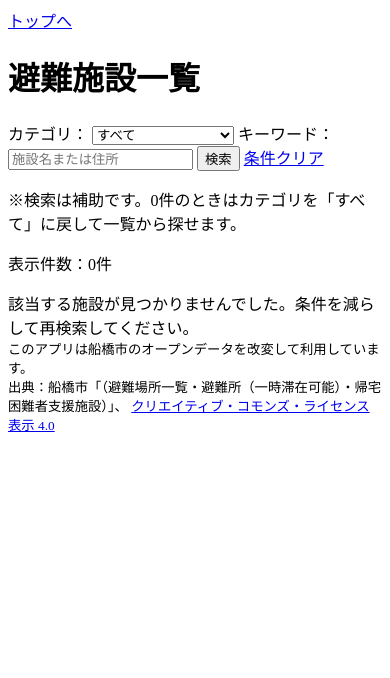
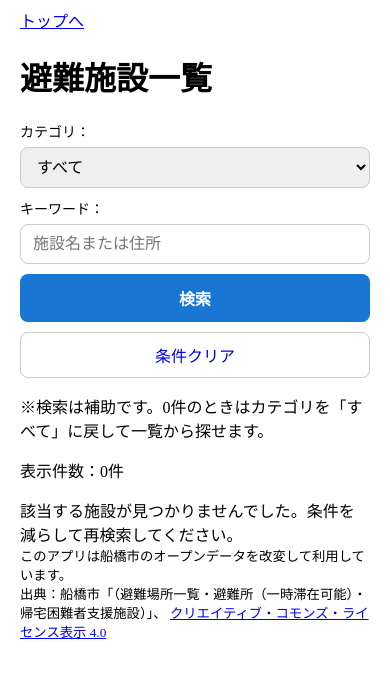
Before and after one commit to AyaH-Lab/safeshelter_map, a Django app: page /places/ in a window 390 px wide. Shown: the top 678 px of the page. Run offline with Django 5.2, Linux system fonts and the light colour scheme; data that the repository does not hold is empty.

Commit message:
UI改修：一覧ページのレスポンシブ対応とカテゴリ配色の調整、地図ボタンの強調

```diff
--- a/static/css/style.css
+++ b/static/css/style.css
@@ -1,3 +1,17 @@
+/* 基本レイアウト */
+.container {
+    padding: 0 12px;
+    box-sizing: border-box;
+}
+
+/* PCでは中央寄せして幅を制限 */
+@media(min-width:900px){
+    .container{
+        max-width: 900px;
+        margin: 0 auto;
+    }
+}
+
 /* カードリスト全体 */
 .place-list {
     list-style: none;
@@ -15,16 +29,39 @@
     box-shadow: 0 2px 4px rgba(0,0,0,0.05);
 }
 
-/* 上段：施設名 + バッジ */
+/* スマホでは少し余白を増やして読みやすく */
+@media(max-width:600px){
+    .place-card{
+        padding: 14px;
+    }
+}
+
+/* カード上段：施設名 + バッジ */
 .place-card-header {
     display: flex;
     justify-content: space-between;
     align-items: center;
 }
 
+/* スマホでは縦並びにして窮屈さを解消 */
+@media(max-width:600px){
+    .place-card-header{
+        flex-direction: column;
+        align-items: flex-start;
+        gap: 4px;
+    }
+}
+
 .place-name {
     font-size: 1.1rem;
     font-weight: bold;
+}
+
+/* スマホでは少し小さく */
+@media(max-width:600px){
+    .place-name{
+        font-size: 1rem;
+    }
 }
 
 /* 共通バッジ */
@@ -38,10 +75,10 @@
 }
 
 /* カテゴリ別 */
-.badge--shelter{ background: #4aae4e; }
-.badge--site{ background: #d6ed08; }
-.badge--support{ background: #7d4ece; }
-.badge--other{ background: #607d8b; }
+.badge--shelter{ background: #4caf50; }
+.badge--site{ background: #689f38; }
+.badge--support{ background: #5c6bc0; }
+.badge--other{ background: #78909c; }
 
 /* 住所 */
 .place-address {
@@ -65,26 +102,75 @@
     font-size: 0.85rem;
     text-decoration: none;
     color: #fff;
+    margin-bottom: 0;
 }
 
 .btn-detail {
-    display: block;
-    background: #1976d2; /* 青 */
-    color: #fff;
-    padding: 12px;
-    text-align: center;
-    border-radius: 6px;
-    font-size: 1.1rem;
-    margin-bottom: 16px;
+    background: transparent; /* 詳細ボタン */
+    border: 2px solid #1976d2;
+    color: #1976d2;
 }
 
 .btn-map-large {
-    display: block;
-    background: #ee6745; /* オレンジ */
-    color: #fff;
-    padding: 12px;
+    background: #ee6745; /* 地図ボタン・オレンジ */
+}
+
+/* 検索フォーム（PC） */
+.search-form{
+  display: flex;
+  flex-wrap: wrap;
+  gap: 10px;
+  align-items: end;
+  margin: 12px 0 8px;
+}
+
+.search-form label{
+  display: flex;
+  flex-direction: column;
+  gap: 6px;
+  font-size: 14px;
+}
+
+.search-form select,
+.search-form input[type="text"]{
+  padding: 10px 12px;
+  font-size: 16px;          /* スマホの自動ズーム対策 */
+  border: 1px solid #ccc;
+  border-radius: 8px;
+  width: 100%;
+  box-sizing: border-box;
+}
+
+.search-form button{
+  padding: 12px 14px;
+  font-size: 16px;
+  border-radius: 8px;
+  border: none;
+  background: #1976d2;
+  color: #fff;
+  font-weight: 700;
+}
+
+/* スマホ：縦並び＋フル幅 */
+@media (max-width: 600px){
+  .search-form{
+    flex-direction: column;
+    align-items: stretch;
+  }
+
+  .search-form label,
+  .search-form button,
+  .search-form a{
+    width: 100%;
+  }
+
+  .search-form a{
+    display: inline-block;
     text-align: center;
-    border-radius: 6px;
-    font-size: 1.1rem;
-    margin-bottom: 16px;
+    padding: 10px 14px;
+    border: 1px solid #ccc;
+    border-radius: 8px;
+    text-decoration: none;
+    box-sizing: border-box;
+  }
 }
--- a/templates/places/place_list.html
+++ b/templates/places/place_list.html
@@ -3,7 +3,7 @@
 
 {% block content %}
     <h1>避難施設一覧</h1>
-    <form method="get" action="/places/">
+    <form class="search-form" method="get" action="/places/">
         {# GETメソッドで/places/に検索ホームを送信 #}
         <label>
             カテゴリ：
```
